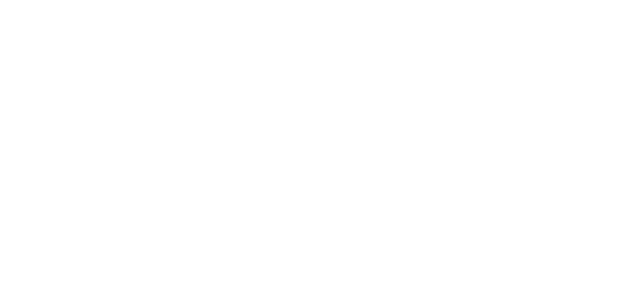
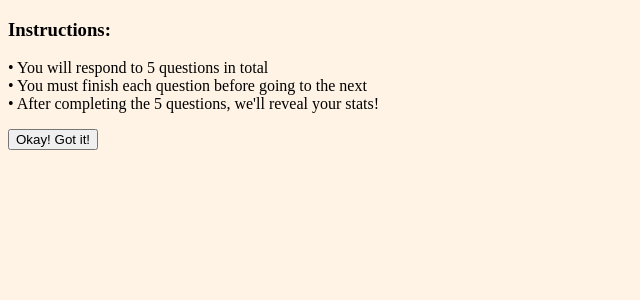
Before and after one commit to rachel-pu/WiNG.it-hackathon, a Flask app: page /instructions in a window 1280 px wide. Before the commit the part shown is empty. Shown: the top 300 px of the page, without its empty margins (0-640 px from the left). Run offline with Flask 3, Linux system fonts and the light colour scheme.

Commit message:
worked on instructions page

```diff
--- /dev/null
+++ b/static/styles/instructions.css
@@ -0,0 +1,5 @@
+.instructionBullets{
+    text-align: center;
+    background-color: #d27878;
+
+}
--- a/templates/instructions.html
+++ b/templates/instructions.html
@@ -1,13 +1,18 @@
 <!DOCTYPE html>
 <html lang="en">
 <head>
+    <link rel="stylesheet"href="{{ url_for('static', filename='styles/home.css') }}">
     <meta charset="UTF-8">
     <title>Instructions</title>
 </head>
 <body>
-<div class = "instructions-main-div">
-
-</div>
+    <h3>Instructions:</h3>
+    <p class="instructionBullets">
+        • You will respond to 5 questions in total
+        <br>• You must finish each question before going to the next
+        <br>• After completing the 5 questions, we'll reveal your stats!
+    </p>
+    <button>Okay! Got it!</button>
 
 </body>
 </html>
```
